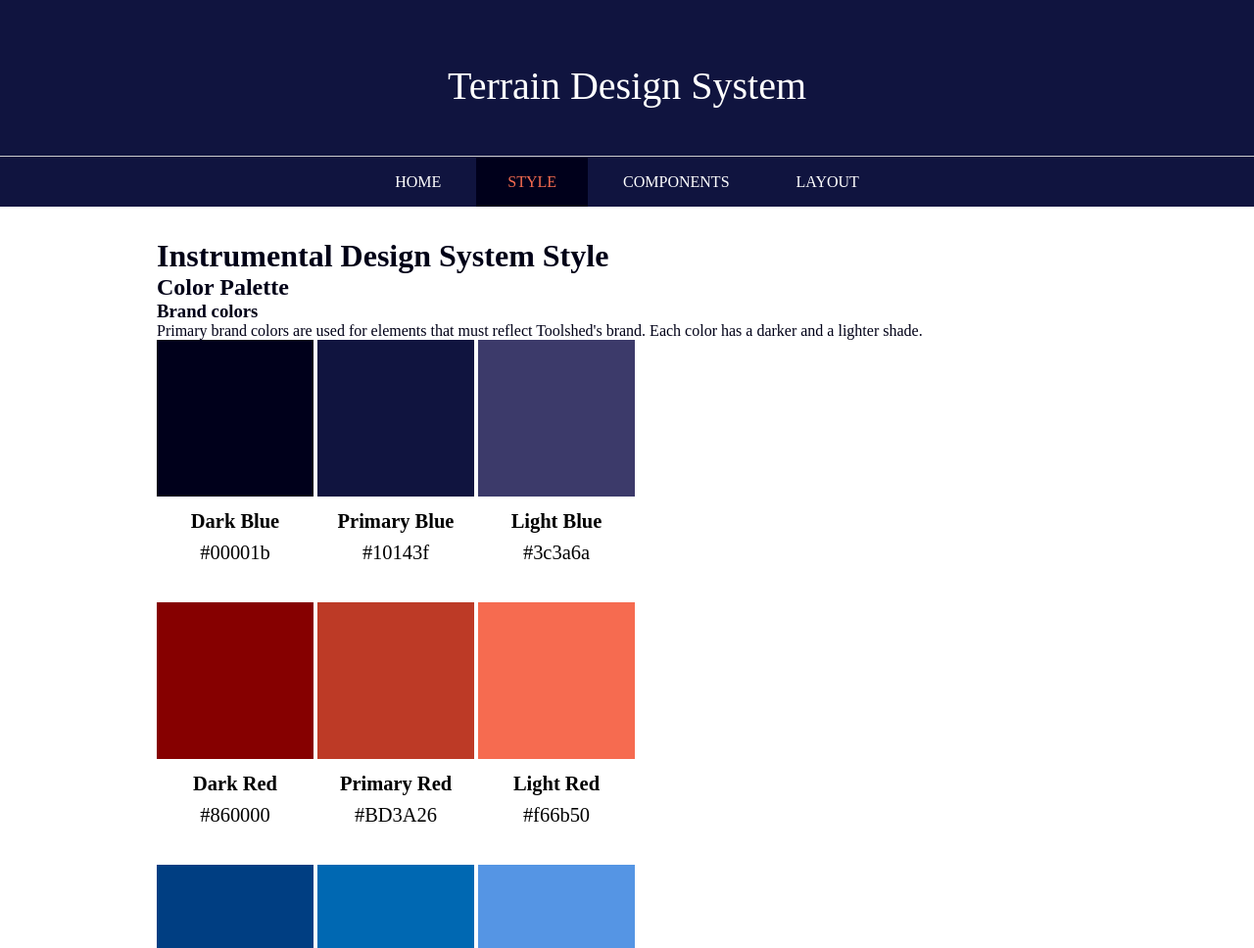
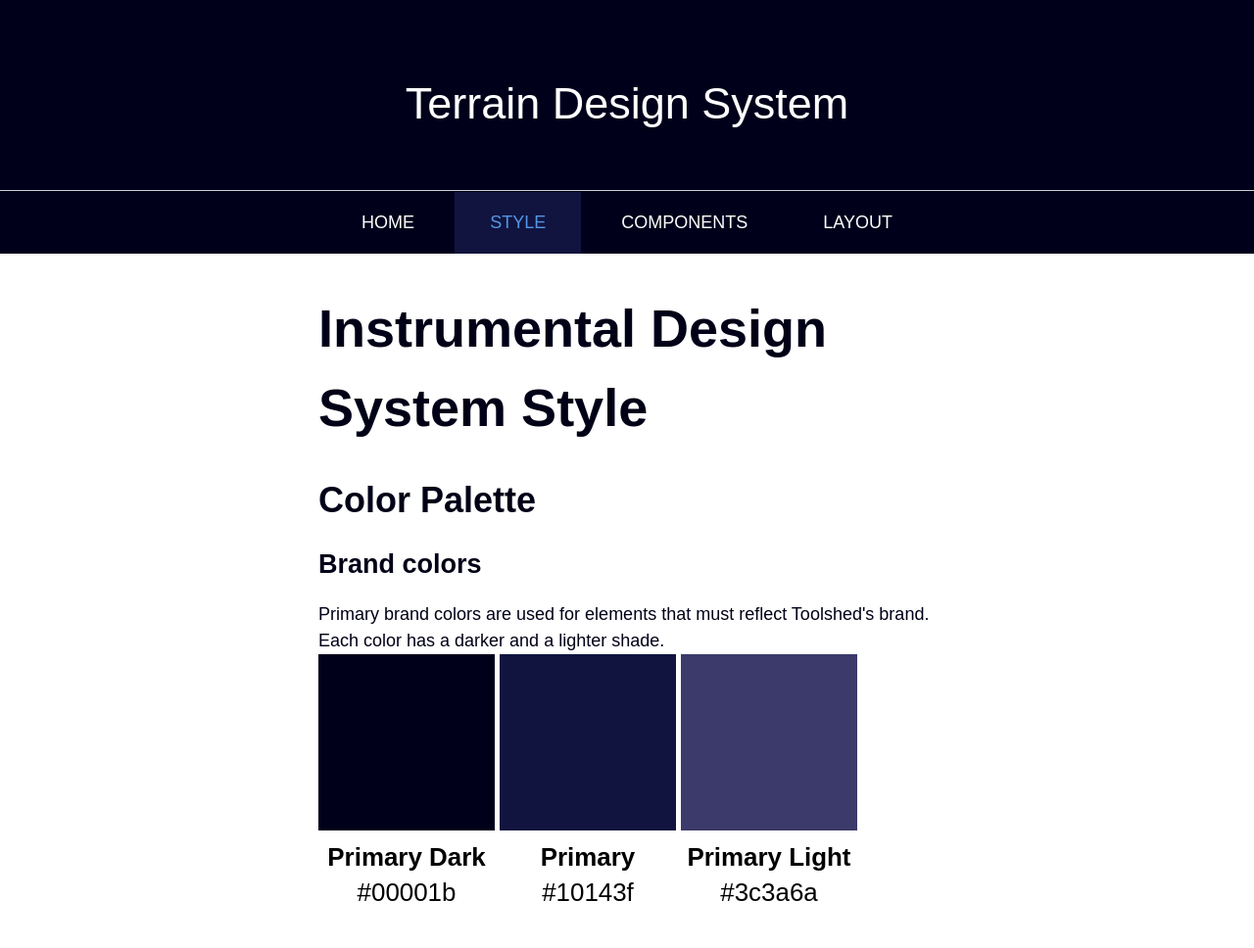
Before and after one commit to Veronika-Grebennikova/terrain-design-system, a plain HTML site: page style.html in a window 1280 px wide. Shown: the top 968 px of the page at 98% size. Drawn offline with Linux system fonts and the light colour scheme.

Commit message:
Add files via upload

```diff
--- a/style.css
+++ b/style.css
@@ -74,27 +74,95 @@ svg:not(:root){
 
 main {
     margin: 2rem auto;
-    max-width: 960px;
+    max-width: 35rem;
+}
+
+/***************************************************
+// Colors
+***************************************************/
+html {
+    --color-primary:            #10143f;
+    --color-primary-dark:       #00001b;
+    --color-primary-light:      #3c3a6a;
+
+    --color-secondary:          #BD3A26;
+    --color-secondary-dark:     #860000;
+    --color-secondary-light:    #f66b50;
+
+    --color-accent:             #0068B2;
+    --color-accent-dark:        #003e82;
+    --color-accent-light:       #5595e4;
+
+    --color-gray: #1f2d3d;
+    --color-gray-dark: #000117;
+    --color-gray-light: #e5e9f2;
 }
 
 /* ==========================================================================
  Typography
 ========================================================================== */
+@import url('https://fonts.googleapis.com/css?family=Cabin:700|Raleway:400,400i,800&display=swap');
+
 html {
-    color: #000117;
+    --font-headings: 'Cabin', sans-serif;
+    --font-primary: 'Raleway', sans-serif;
+}
+
+html {
+    color: var(--color-gray-dark);
+    font-family: var(--font-primary);
+    font-size: 18px;
+    line-height: 1.5;
     margin: 0;
     padding: 0;
 }
 
+h1, h2, h3, h4, h5, h6 {
+    font-family: var(--font-headings);
+    font-weight: 800;
+}
+
+h1 {
+    font-size: 3rem;
+    margin-bottom: 1.5rem;
+}
+
+h2 {
+    font-size: 2rem;
+    margin: 1rem 0;
+}
+
+h3 {
+    font-size: 1.5rem;
+    margin: 1rem 0;
+}
+
+h4 {
+    margin: 1.5rem 0 .7rem;
+}
+
+.text-featured {
+    font-size: .8rem;
+}
+
 a {
-    color: #315277;
+    color: var(--color-accent);
+    text-decoration: none;
+}
+
+a:hover, a:focus {
+    text-decoration: underline;
+}
+
+a:active {
+    color: var(--color-secondary-dark);
 }
 
 /* ==========================================================================
  Header Component
 ========================================================================== */
 header{
-    background-color: #10143f;
+    background-color: var(--color-primary-dark);
     padding-top: 2rem;
 }
 
@@ -110,7 +178,7 @@ header{
 }
 
 .logo a:active, .logo a:focus {
-    color: #e5e9f2;
+    color: var(--color-accent-light);
     text-decoration: none;
 }
 
@@ -144,20 +212,20 @@ header hr {
 }
 
 .menu-primary a:hover, a:focus {
-    color: #f66b50;
+    color: var(--color-gray-light);
 }
 
 .menu-item-current a{
-    background-color: #00001b;
-    color: #f66b50;
+    background-color: var(--color-primary);
+    color: var(--color-accent-light);
 }
 
 /* ==========================================================================
  Footer Component
 ========================================================================== */
 footer {
-    background-color: #00001b;
-    color: #e5e9f2;
+    background-color: var(--color-primary-dark);
+    color: var(--color-gray-light);
     display: grid;
     font-size: .8rem;
     grid-template-columns: 1fr 1fr;
@@ -165,11 +233,11 @@ footer {
 }
 
 footer a {
-    color: #e5e9f2;
+    color: var(--color-secondary-light);
 }
 
 footer a:hover {
-    color: #5595e4;
+    color: var(--color-accent);
 }
 
 .footer-col-1 {
--- a/style.html
+++ b/style.html
@@ -23,63 +23,64 @@
     </header>
     <main>
         <h1>Instrumental Design System Style</h1>
+        <section>
             <h2>Color Palette</h2>
             <h3>Brand colors</h3>
             <p>Primary brand colors are used for elements that must reflect Toolshed's brand. Each color has a darker and a lighter shade.</p>
             <figure>
                 <svg class="color-swatch" version="1.1" xmlns="http://www.w3.org/2000/svg"  x="0px" y="0px" viewBox="0 0 100 165" style="max-width: 10rem;">
                 <rect width="100" height="100"  fill="#00001b" />
-            <text x="50" y="120" text-anchor="middle" font-weight="bold" font-size="80%">Dark Blue</text>
+                <text x="50" y="120" text-anchor="middle" font-weight="bold" font-size="80%">Primary Dark</text>
                 <text x="50" y="140" text-anchor="middle" font-size="80%">#00001b</text>
                 </svg>
 
                 <svg class="color-swatch" version="1.1" xmlns="http://www.w3.org/2000/svg"  x="0px" y="0px" viewBox="0 0 100 165" style="max-width: 10rem;">
                     <rect width="100" height="100"  fill="#10143f" />
-                <text x="50" y="120" text-anchor="middle" font-weight="bold" font-size="80%">Primary Blue</text>
+                    <text x="50" y="120" text-anchor="middle" font-weight="bold" font-size="80%">Primary</text>
                     <text x="50" y="140" text-anchor="middle" font-size="80%">#10143f</text>
                 </svg>
 
                 <svg class="color-swatch" version="1.1" xmlns="http://www.w3.org/2000/svg"  x="0px" y="0px" viewBox="0 0 100 165" style="max-width: 10rem;">
                     <rect width="100" height="100"  fill="#3c3a6a" />
-                <text x="50" y="120" text-anchor="middle" font-weight="bold" font-size="80%">Light Blue</text>
+                    <text x="50" y="120" text-anchor="middle" font-weight="bold" font-size="80%">Primary Light</text>
                     <text x="50" y="140" text-anchor="middle" font-size="80%">#3c3a6a</text>
                 </svg>
             </figure>
             <figure>
                 <svg class="color-swatch" version="1.1" xmlns="http://www.w3.org/2000/svg"  x="0px" y="0px" viewBox="0 0 100 165" style="max-width: 10rem;">
                 <rect width="100" height="100"  fill="#860000" />
-            <text x="50" y="120" text-anchor="middle" font-weight="bold" font-size="80%">Dark Red</text>
+                <text x="50" y="120" text-anchor="middle" font-weight="bold" font-size="80%">Secondary Dark</text>
                 <text x="50" y="140" text-anchor="middle" font-size="80%">#860000</text>
                 </svg>
 
                 <svg class="color-swatch" version="1.1" xmlns="http://www.w3.org/2000/svg"  x="0px" y="0px" viewBox="0 0 100 165" style="max-width: 10rem;">
                     <rect width="100" height="100"  fill="#BD3A26" />
-                <text x="50" y="120" text-anchor="middle" font-weight="bold" font-size="80%">Primary Red</text>
-                <text x="50" y="140" text-anchor="middle" font-size="80%">#BD3A26</text>
+                    <text x="50" y="120" text-anchor="middle" font-weight="bold" font-size="80%">Secondary</text>
+                    <text x="50" y="140" text-anchor="middle" font-size="80%">#bd3a26</text>
                 </svg>
 
                 <svg class="color-swatch" version="1.1" xmlns="http://www.w3.org/2000/svg"  x="0px" y="0px" viewBox="0 0 100 165" style="max-width: 10rem;">
                     <rect width="100" height="100"  fill="#f66b50" />
-                <text x="50" y="120" text-anchor="middle" font-weight="bold" font-size="80%">Light Red</text>
+                    <text x="50" y="120" text-anchor="middle" font-weight="bold" font-size="80%">Seconary Light</text>
                     <text x="50" y="140" text-anchor="middle" font-size="80%">#f66b50</text>
                 </svg>
             </figure>
             <figure>
                 <svg class="color-swatch" version="1.1" xmlns="http://www.w3.org/2000/svg"  x="0px" y="0px" viewBox="0 0 100 165" style="max-width: 10rem;">
                 <rect width="100" height="100"  fill="#003e82" />
-            <text x="50" y="120" text-anchor="middle" font-weight="bold" font-size="80%">Dark Yellow</text>
+                <text x="50" y="120" text-anchor="middle" font-weight="bold" font-size="80%">Accent Dark</text>
                 <text x="50" y="140" text-anchor="middle" font-size="80%">#003e82</text>
                 </svg>
 
                 <svg class="color-swatch" version="1.1" xmlns="http://www.w3.org/2000/svg"  x="0px" y="0px" viewBox="0 0 100 165" style="max-width: 10rem;">
                     <rect width="100" height="100"  fill="#0068B2" />
-                <text x="50" y="120" text-anchor="middle" font-weight="bold" font-size="80%">Primary Yellow</text>
-                <text x="50" y="140" text-anchor="middle" font-size="80%">#0068B2</text>
+                    <text x="50" y="120" text-anchor="middle" font-weight="bold" font-size="80%">Accent</text>
+                    <text x="50" y="140" text-anchor="middle" font-size="80%">#0068b2</text>
                 </svg>
 
                 <svg class="color-swatch" version="1.1" xmlns="http://www.w3.org/2000/svg"  x="0px" y="0px" viewBox="0 0 100 165" style="max-width: 10rem;">
                     <rect width="100" height="100"  fill="#5595e4" />
-                <text x="50" y="120" text-anchor="middle" font-weight="bold" font-size="80%">Light Yellow</text>
+                    <text x="50" y="120" text-anchor="middle" font-weight="bold" font-size="80%">Accent Light</text>
                     <text x="50" y="140" text-anchor="middle" font-size="80%">#5595e4</text>
                 </svg>
             </figure>
@@ -104,6 +105,31 @@
                     <text x="50" y="140" text-anchor="middle" font-size="80%">#e5e9f2</text>
                 </svg>
             </figure>
+        </section>
+        <section>
+            <h2>Typography</h2>
+            <h3>Headings</h3>
+            <p></p>
+            <figure>
+                <h1>Heading 1</h1>
+                <h2>Heading 2</h2>
+                <h3>Heading 3</h3>
+                <h4>Heading 4</h4>
+                <h5>Heading 5</h5>
+                <h6>Heading 6</h6>
+            </figure>
+            <h3>Body Text</h3>
+            <figure>
+                <h4>Featured Text</h4>
+                <p class="text-featured">Lorem ipsum dolor sit amet, consectetur adipiscing elit. Nunc dictum eget ante tristique vehicula. Praesent posuere, nisi a suscipit vulputate, neque est faucibus eros, eget dictum massa ex a neque. In hac habitasse platea dictumst. Sed vel lorem eu erat ultrices maximus ut ac ante. Curabitur pulvinar magna purus, ut faucibus urna consequat a. Nullam tellus mauris, euismod et erat ut, facilisis sodales elit. Nam fringilla efficitur nulla, vel pharetra mi. Pellentesque habitant morbi tristique senectus et netus et malesuada fames ac turpis egestas.</p>
+
+                <h4>Normal Text</h4>
+                <p>Lorem ipsum dolor sit amet, consectetur adipiscing elit. Nunc dictum eget ante tristique vehicula. Praesent posuere, nisi a suscipit vulputate, neque est faucibus eros, eget dictum massa ex a neque. In hac habitasse platea dictumst. Sed vel lorem eu erat ultrices maximus ut ac ante. Curabitur pulvinar magna purus, ut faucibus urna consequat a. Nullam tellus mauris, euismod et erat ut, facilisis sodales elit. Nam fringilla efficitur nulla, vel pharetra mi. Pellentesque habitant morbi tristique senectus et netus et malesuada fames ac turpis egestas.</p>
+
+                <h4>Links</h4>
+                <p>Lorem ipsum dolor sit amet, <a href="#">consectetur adipiscing elit</a>. Nunc dictum eget ante tristique vehicula. Praesent posuere, nisi a suscipit vulputate, neque est faucibus eros, eget dictum massa ex a neque. In hac habitasse platea dictumst. Sed vel lorem eu erat ultrices maximus ut ac ante. Curabitur pulvinar magna purus, ut faucibus urna consequat a. Nullam tellus mauris, euismod et erat ut, facilisis sodales elit. Nam fringilla efficitur nulla, vel pharetra mi. Pellentesque habitant morbi tristique senectus et netus et malesuada fames ac turpis egestas.</p>
+            </figure>
+        </section>
     </main>
     <footer>
         <div class="footer-col-1">
```
Lines whose indentation alone changed are shown as unchanged.
